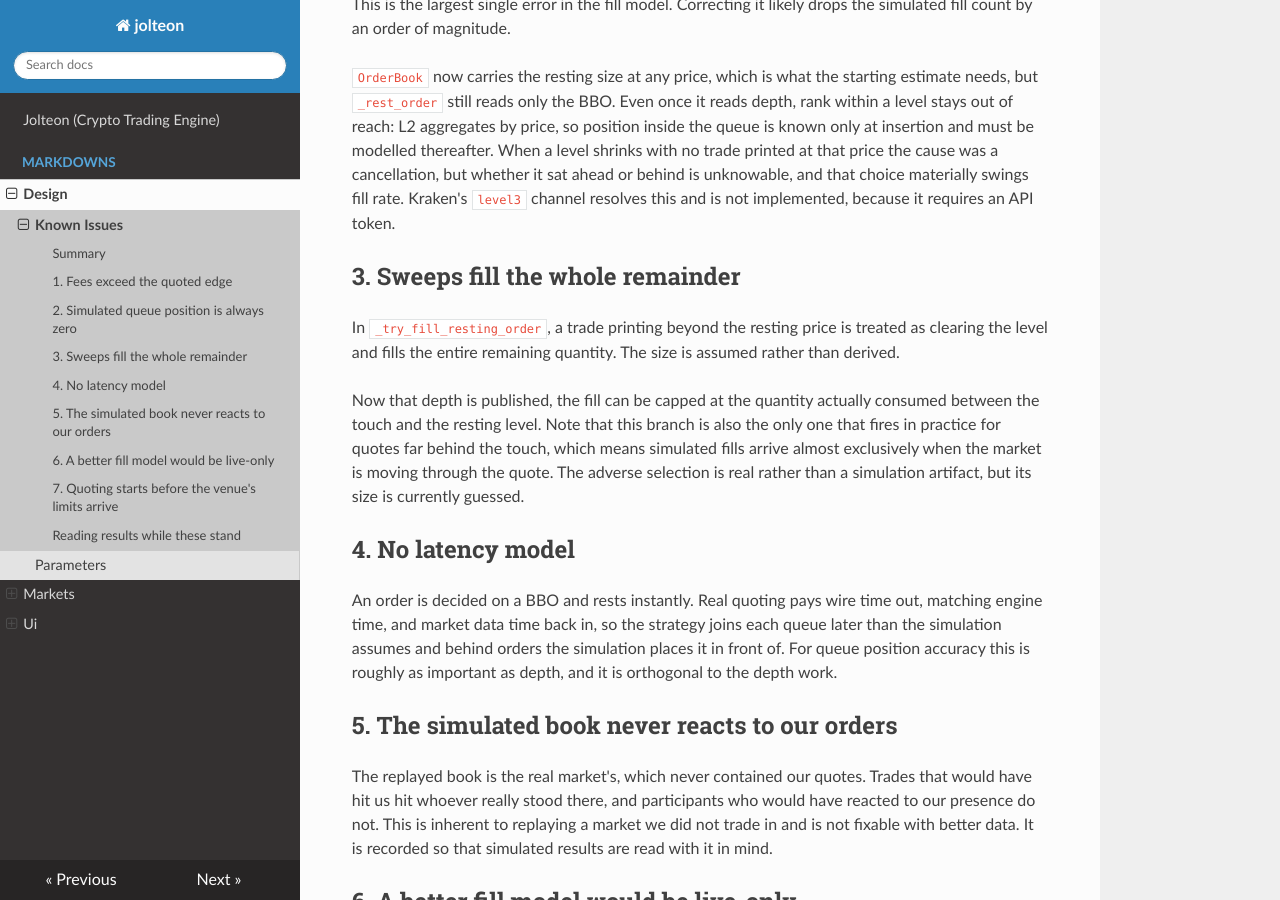
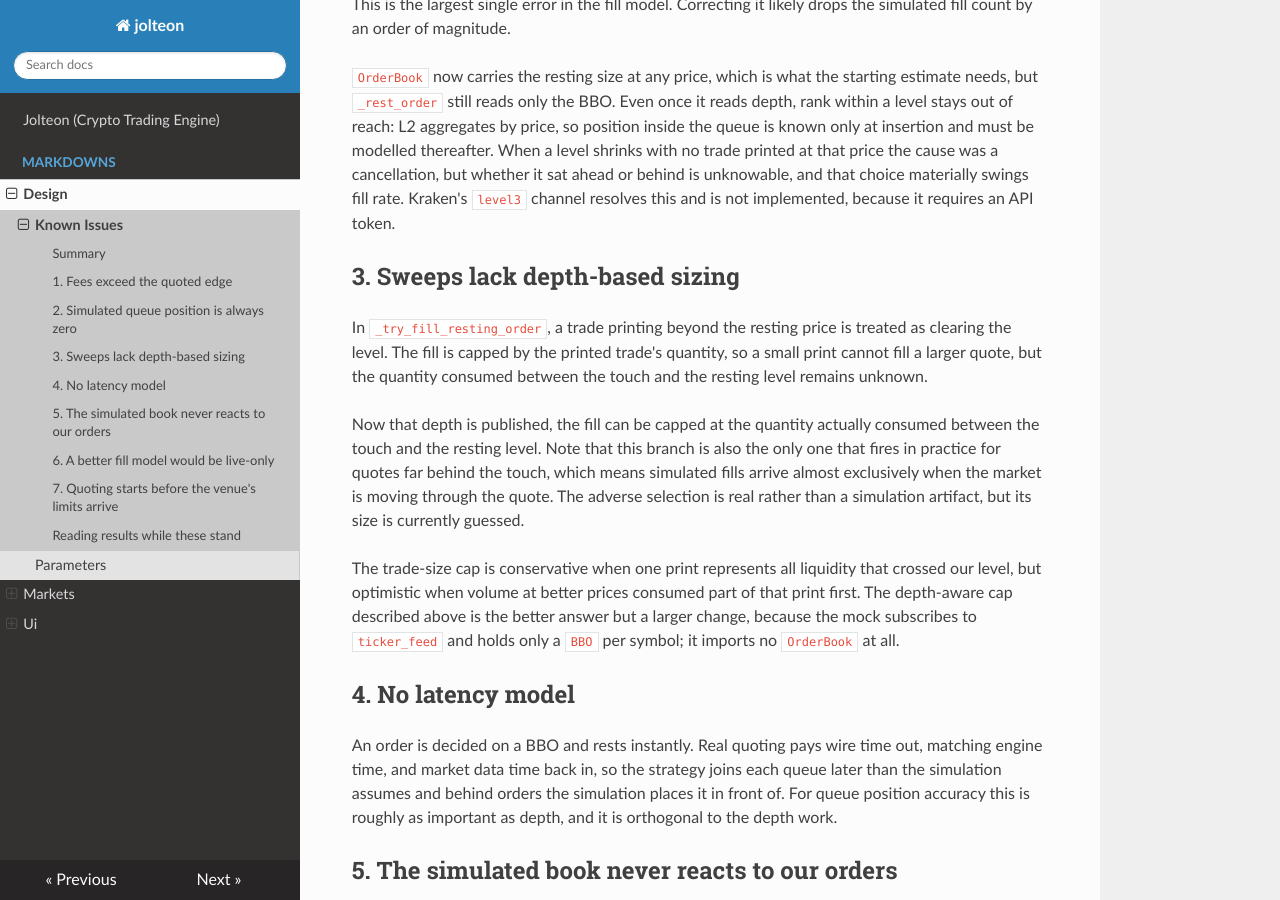
Before and after one commit to zhanghaowx/crypto-trading-engine, an MkDocs documentation site: the page built from docs/markdowns/design/known-issues.md, in a window 1280 px wide and 900 px high, scrolled down 2331 px. Built offline with MkDocs 1.6.1, drawn with Linux system fonts in a browser that asks for light colours; nearby versions of some CDN libraries; some of the changed text lies outside the part shown.

```diff
--- a/docs/markdowns/design/known-issues.md
+++ b/docs/markdowns/design/known-issues.md
@@ -27,7 +27,7 @@
 |---|---|---|
 | 1 | Fees exceed quoted edge by ~5x | Strategy cannot profit |
 | 2 | Simulated queue position is always zero | Fill rate wildly overstated |
-| 3 | Sweeps fill the whole remainder | Overstates size on adverse fills |
+| 3 | Sweeps lack depth-based sizing | Still estimates adverse fill size |
 | 4 | No latency model | Queue position optimistic |
 | 5 | Simulated book never reacts to our orders | Inherent to replay |
 | 6 | A better fill model would be live-only | Cannot be backtested |
@@ -110,11 +110,12 @@
 channel resolves this and is not implemented, because it requires an API
 token.
 
-## 3. Sweeps fill the whole remainder
+## 3. Sweeps lack depth-based sizing
 
 In `_try_fill_resting_order`, a trade printing beyond the resting price is
-treated as clearing the level and fills the entire remaining quantity. The
-size is assumed rather than derived.
+treated as clearing the level. The fill is capped by the printed trade's
+quantity, so a small print cannot fill a larger quote, but the quantity
+consumed between the touch and the resting level remains unknown.
 
 Now that depth is published, the fill can be capped at the quantity
 actually consumed between the touch and the resting level. Note that this
@@ -122,6 +123,12 @@
 the touch, which means simulated fills arrive almost exclusively when the
 market is moving through the quote. The adverse selection is real rather than a
 simulation artifact, but its size is currently guessed.
+
+The trade-size cap is conservative when one print represents all liquidity
+that crossed our level, but optimistic when volume at better prices consumed
+part of that print first. The depth-aware cap described above is the better
+answer but a larger change, because the mock subscribes to `ticker_feed` and
+holds only a `BBO` per symbol; it imports no `OrderBook` at all.
 
 ## 4. No latency model
 
```
Also changed, not shown: README.md (+5 -0 lines), 2 other files.
